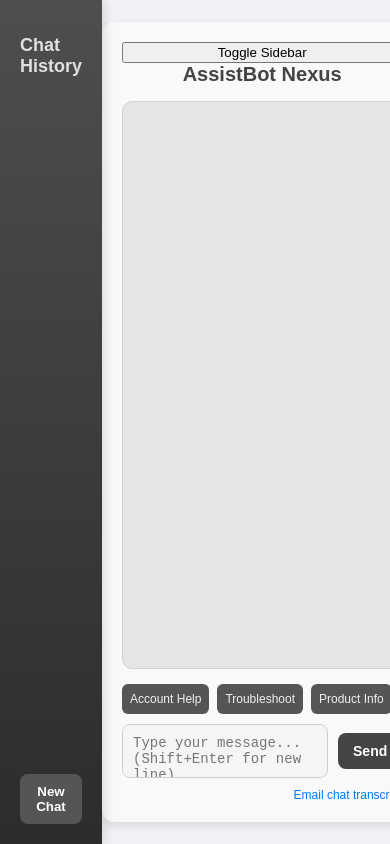
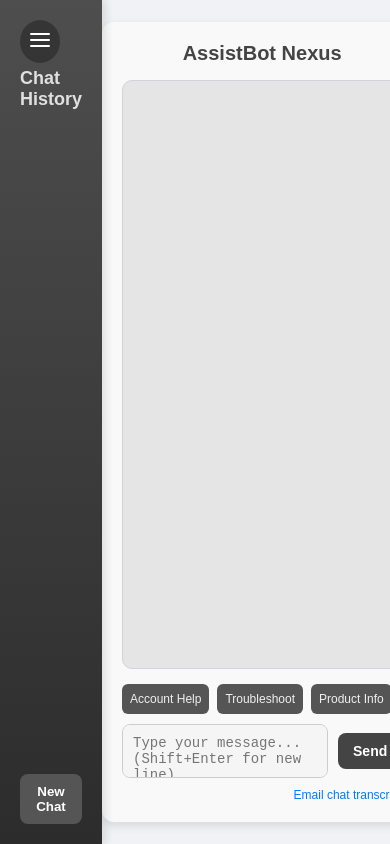
Before and after one commit to epsit03/AssistBot-Nexus, a plain HTML site: page index.html in a window 390 px wide. Shown: the top 844 px of the page. Drawn offline with Linux system fonts and the light colour scheme.

Commit message:
handled toggle gracefully
Optimised the UI and added a hamburger menu for toggling the sidebar.

```diff
--- a/index.html
+++ b/index.html
@@ -193,18 +193,52 @@
 .email-transcript:hover {
             text-decoration: underline;
         }
+
+    #toggle-button {
+    background-color: rgba(35, 35, 35, 0.554);
+    border: none;
+    cursor: pointer;
+    position: absolute;
+    top: 20px;
+    left: 20px;
+    padding: 8px;
+    border-radius: 50%;
+    transition: background-color 0.3s;
+}
+
+#toggle-button:hover {
+    background-color: rgba(255, 255, 255, 0.1);
+}
+
+#toggle-button svg path {
+    stroke: #ffffff;
+    transition: stroke 0.3s;
+}
+
+#toggle-button:hover svg path {
+    stroke: #000000;
+}
+
     </style>
 </head>
 <body>
     <div class="sidebar" id="sidebar">
-        <h2>Chat History</h2>
+        <h2 style="margin-top: 48px;">Chat History</h2>
         <div class="chat-history" id="chat-history"></div>
         <button class="new-chat-button" onclick="startNewChat()">New Chat</button>
     </div>
 
 
     <div class="chat-container">
-        <button id="toggle-button">Toggle Sidebar</button>
+        <!-- Professional Icon Button for Toggling Sidebar -->
+<button id="toggle-button">
+    <svg width="24" height="24" viewBox="0 0 24 24" fill="none" xmlns="http://www.w3.org/2000/svg">
+        <path d="M3 6H21" stroke="white" stroke-width="2" stroke-linecap="round"/>
+        <path d="M3 12H21" stroke="white" stroke-width="2" stroke-linecap="round"/>
+        <path d="M3 18H21" stroke="white" stroke-width="2" stroke-linecap="round"/>
+    </svg>
+</button>
+
         <div class="chat-title">AssistBot Nexus</div>
         <div class="chat-messages" id="chat-messages"></div>
         <div class="typing-indicator" id="typing-indicator">AssistBot Nexus (your 24x7 hours available query-support friend) is typing...</div>
```
